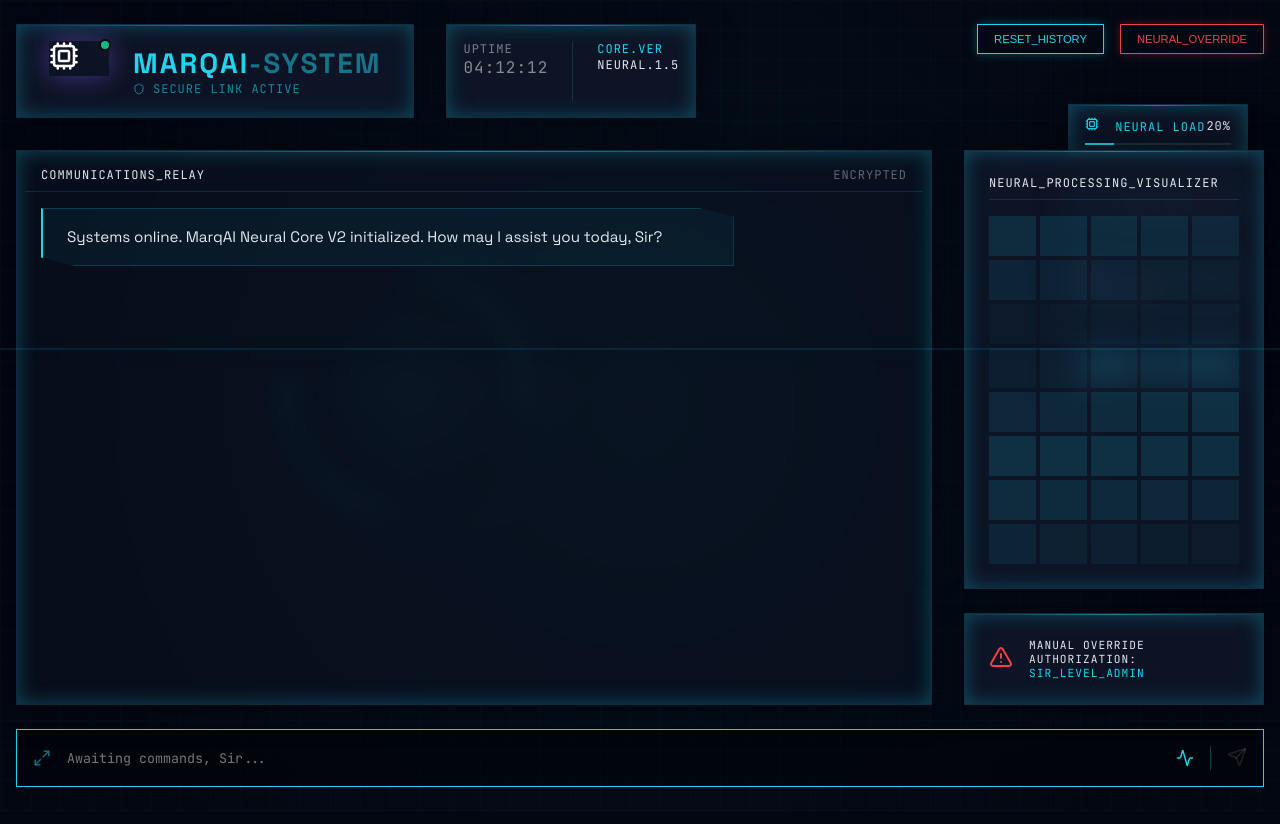
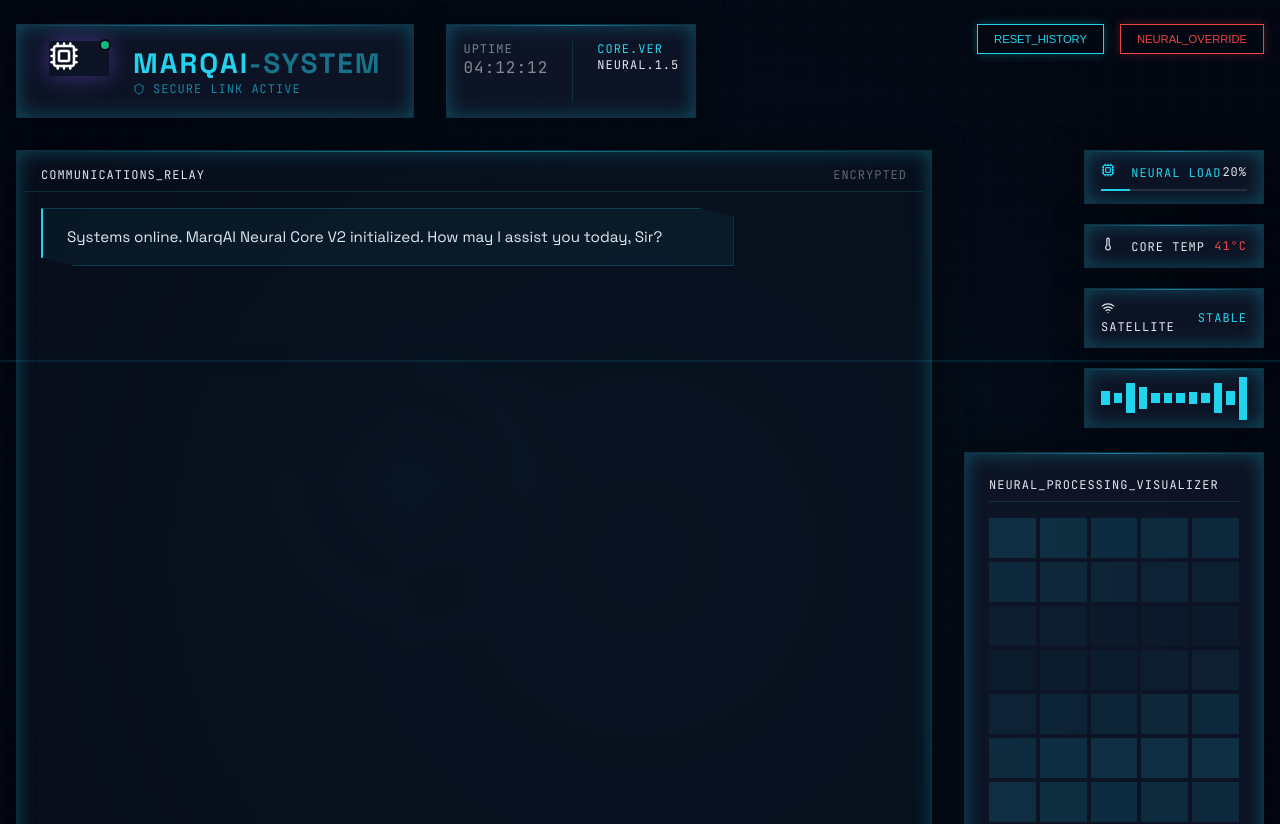
Before and after one commit to ojtpurposes11/MarqAI, a React (Vite) app: page / in a window 1280 px wide. Shown: the top 824 px of the page. Built offline with nearby package versions, Linux system fonts and the light colour scheme.

Commit message:
Fix: Resolve HUD component overlap by integrating SystemData into the grid

```diff
--- a/src/App.tsx
+++ b/src/App.tsx
@@ -70,7 +70,6 @@ function App() {
         <MarqHUD />
       </div>
 
-      <SystemData status={systemStatus} />
 
       {/* Main UI Container */}
       <div style={{
@@ -136,6 +135,7 @@ function App() {
           </div>
 
           <div style={{ display: 'flex', flexDirection: 'column', gap: '1.5rem' }}>
+            <SystemData status={systemStatus} />
             <div className="hud-panel" style={{ flex: 1, padding: '1.5rem' }}>
               <div className="hud-text" style={{ marginBottom: '1rem', borderBottom: '1px solid var(--glass-border)', paddingBottom: '0.5rem', display: 'flex', justifyContent: 'space-between' }}>
                 <span>Neural_Processing_Visualizer</span>
--- a/src/components/SystemData.tsx
+++ b/src/components/SystemData.tsx
@@ -13,15 +13,12 @@ interface SystemDataProps {
 export const SystemData: React.FC<SystemDataProps> = ({ status }) => {
   return (
     <div style={{
-      position: 'absolute',
-      top: '6.5rem',
-      right: '2rem',
-      zIndex: 10,
       display: 'flex',
       flexDirection: 'column',
-      gap: '1.5rem',
+      gap: '1.25rem',
       alignItems: 'flex-end',
-      pointerEvents: 'none'
+      pointerEvents: 'none',
+      width: '100%'
     }}>
       {/* CPU Widget */}
       <div className="hud-panel" style={{ padding: '0.75rem 1rem', width: '180px' }}>
```
